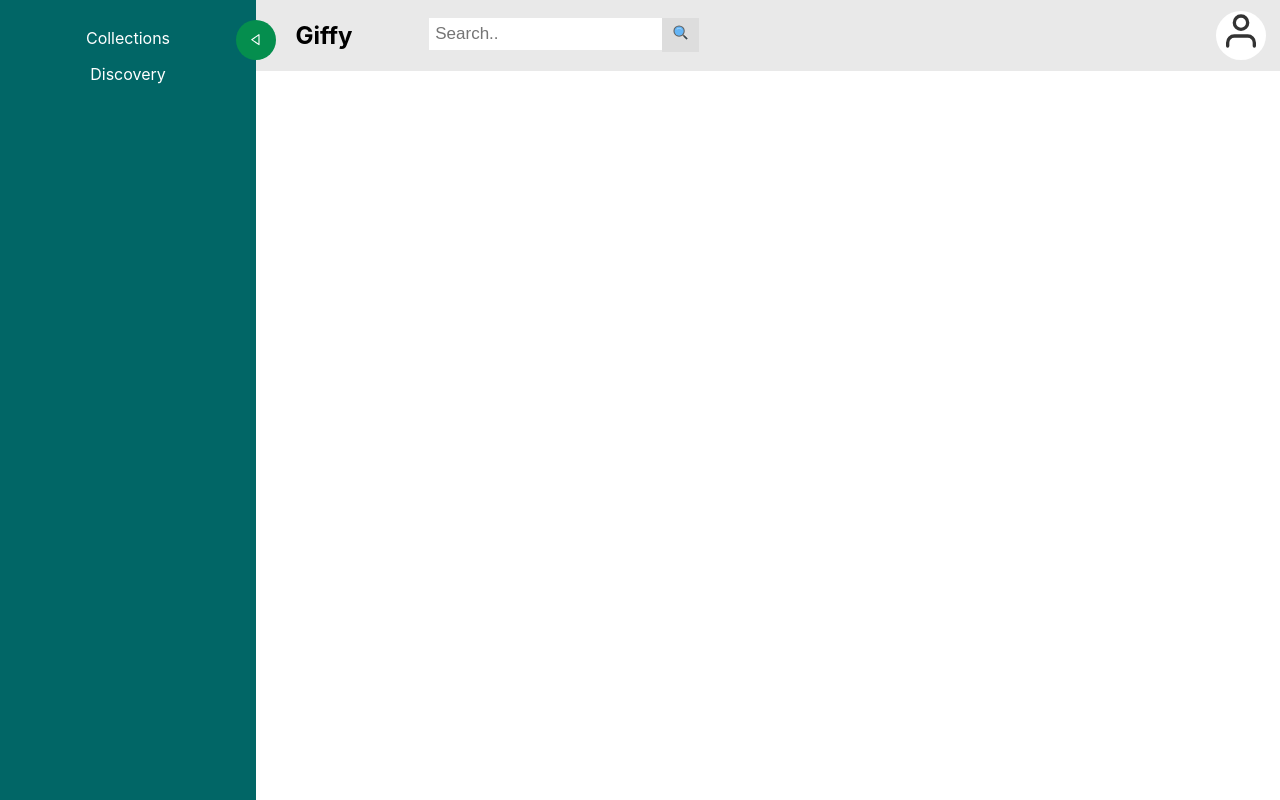
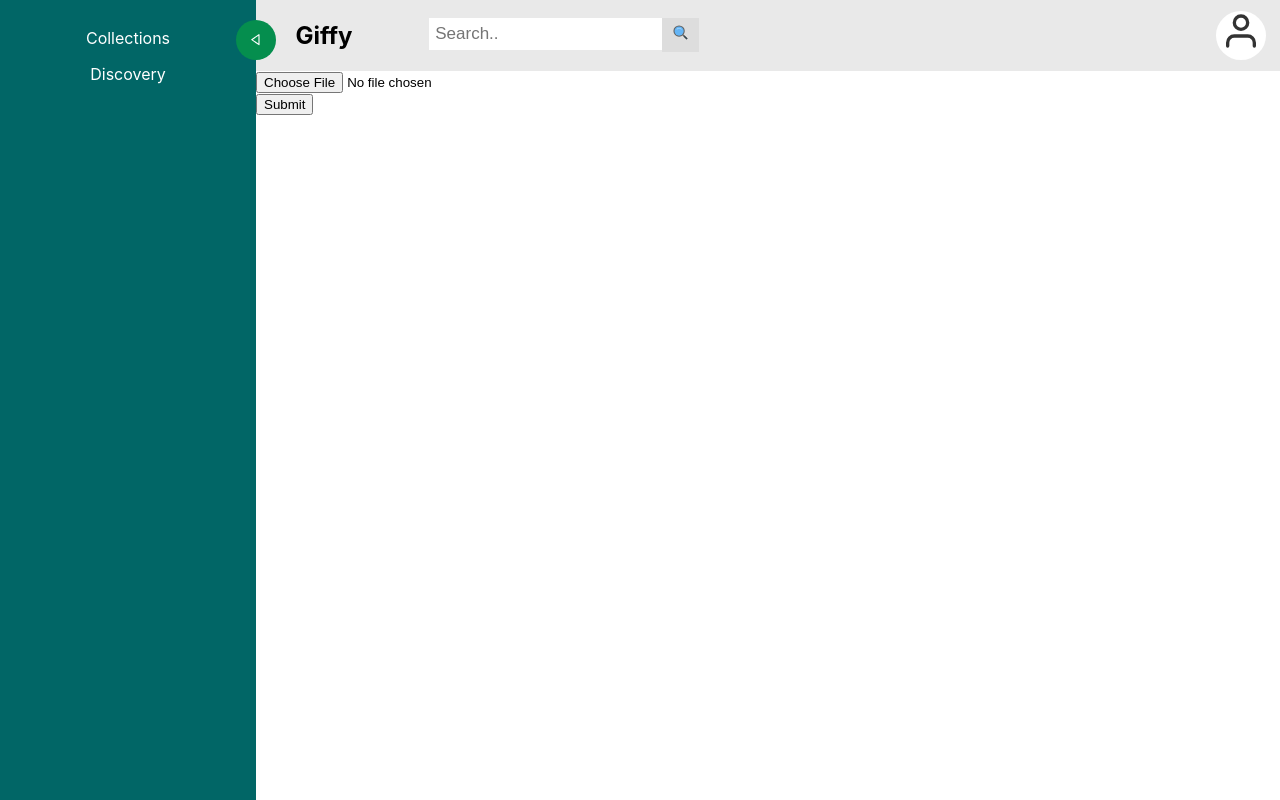
Before and after one commit to hungnguyen3/Giffy, a Next.js app in the folder webapp/: page / in a window 1280 px wide. Built offline with nearby package versions, Linux system fonts and the light colour scheme; no server answers.

Commit message:
Firebase upload file

```diff
--- a/webapp/components/Firebase/FirebaseInit.ts
+++ b/webapp/components/Firebase/FirebaseInit.ts
@@ -6,6 +6,7 @@ import {
 	Auth,
 	AuthProvider,
 } from 'firebase/auth';
+import { getStorage, ref } from 'firebase/storage';
 
 const firebaseConfig = {
 	apiKey: process.env.NEXT_PUBLIC_APIKEY,
@@ -38,3 +39,7 @@ export const googleSignIn = () => {
 			const credential = GoogleAuthProvider.credentialFromError(error);
 		});
 };
+
+export const storage = getStorage(app);
+
+const storageRef = ref(storage);
--- a/webapp/pages/index.tsx
+++ b/webapp/pages/index.tsx
@@ -1,10 +1,12 @@
 import type { NextPage } from 'next';
+import FileUploadBox from '../components/FileUploadBox';
 import Layout from '../components/Layout';
 
 const Home: NextPage = () => {
 	return (
 		<Layout>
 			<div></div>
+			<FileUploadBox />
 		</Layout>
 	);
 };
```
Also changed, not shown: webapp/styles/Layout.module.scss (line endings or trailing spaces).
